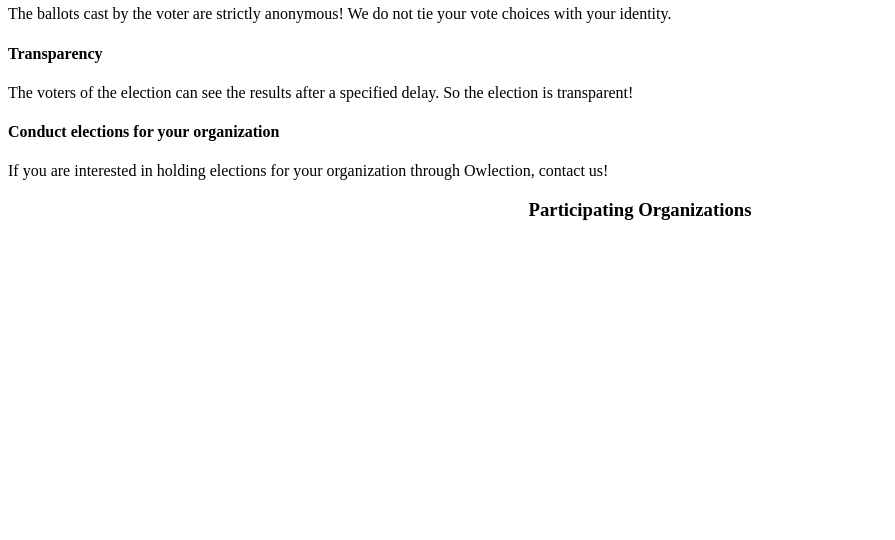
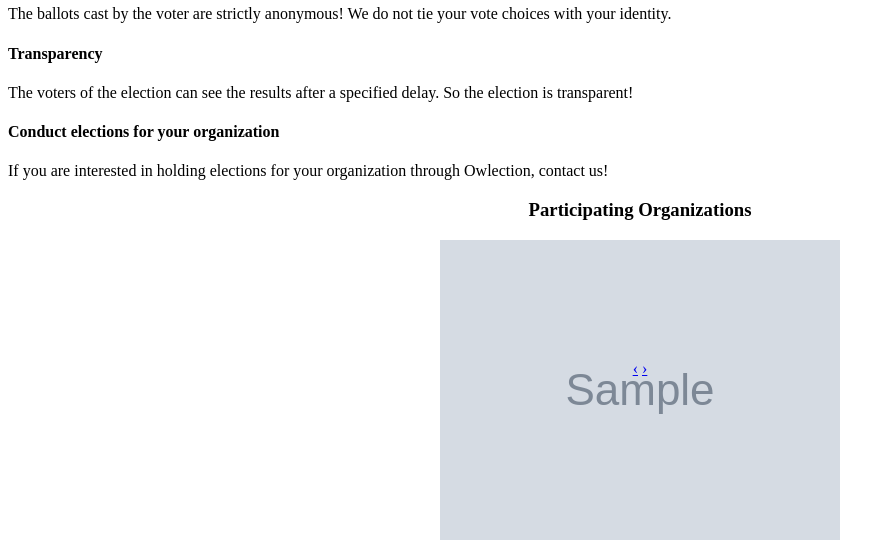
Before and after one commit to rice-apps/rice-elections, a Python web app: template src/views/home.html in a window 1280 px wide. Shown: the part 421-961 px from the top of the page, without its empty margins (0-895 px from the left). Before the commit the page ends 641 px from the top, so only its background shows below. Run offline with Jinja, Linux system fonts and the light colour scheme; the template is opened without the code that fills it: most values are stand-ins (such as "Sample title", 1, 10 or a date in 2020); grey boxes marked "Sample" are stand-in pictures.

Commit message:
Finishing touches

```diff
--- a/src/main.py
+++ b/src/main.py
@@ -7,6 +7,7 @@ __author__ = 'Waseem Ahmad <waseem@rice.edu>'
 
 import logging
 import json
+import random
 import webapp2
 
 from google.appengine.api import memcache
@@ -21,7 +22,8 @@ NAV_BAR = [
 class StaticHandler(webapp2.RequestHandler):
     """Handles GET requests for static pages."""
     def get(self):
-        orgs = models.Organization.all()
+        orgs = [org for org in models.Organization.all()]
+        random.shuffle(orgs)
         webapputils.render_page(self, self.request.path, {'orgs': orgs})
 
 
--- a/src/views/home.html
+++ b/src/views/home.html
@@ -58,7 +58,7 @@
                   <div class="item">
                 {% endif %}
                   {% if org.image %}
-                    <div class='who' style='background-image: url({{ org.image }});'></div>
+                    <img class='who' src="{{ org.image }}" />
                   {% endif %}
                   {% if org.carousel_show_name %}
                     <h4>{{ org.name }}</h4>
@@ -66,6 +66,8 @@
                 </div>
               {% endfor %}
             </div>
+            <a class="carousel-control left" href="#orgs-carousel" data-slide="prev">&lsaquo;</a>
+            <a class="carousel-control right" href="#orgs-carousel" data-slide="next">&rsaquo;</a>
           </div>
         </div>
       </div>
```
Also changed, not shown: src/static/css/shared/template.css (+3 -6 lines), src/static/img/who/martel-college.jpg (added).
